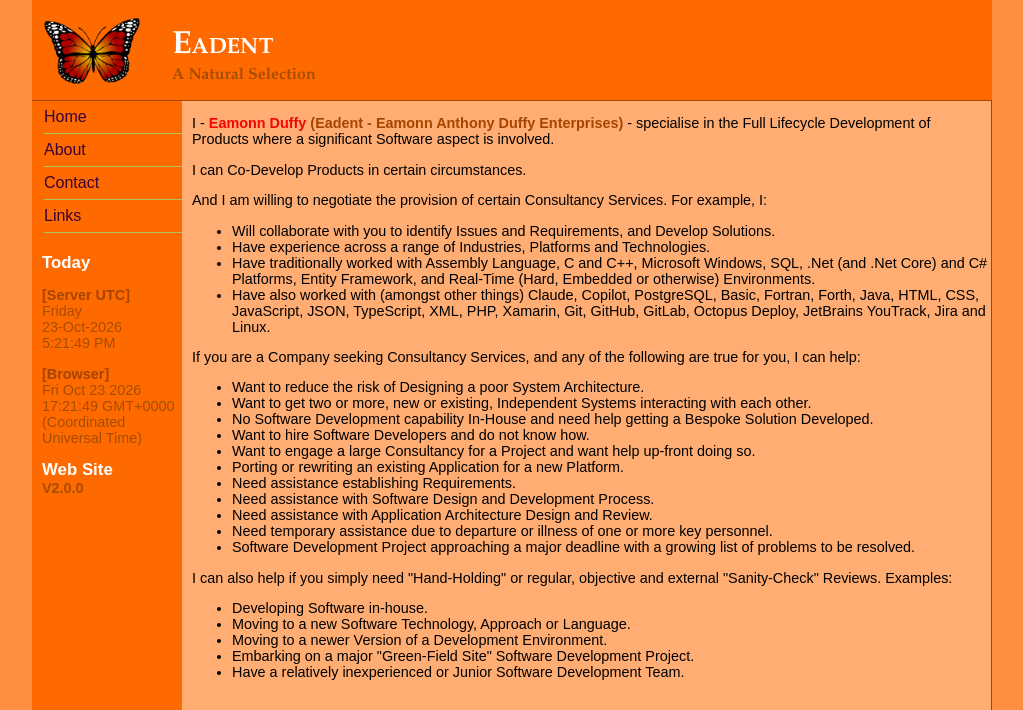
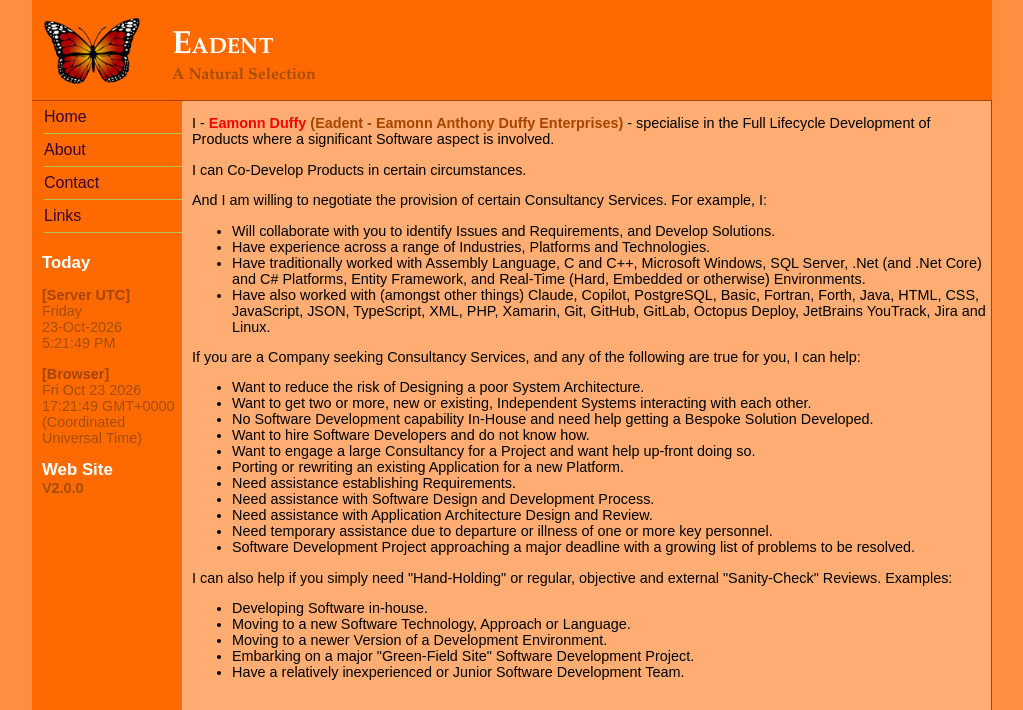
Before and after one commit to Eadent/Eadent, a PHP site: page /Home.php in a window 1280 px wide. Shown: the top 710 px of the page, without its empty margins (128-1151 px from the left). Run offline with PHP 8.4, Linux system fonts and the light colour scheme.

Commit message:
chore: Qualified SQL Server.

```diff
--- a/About.php
+++ b/About.php
@@ -76,7 +76,7 @@
 		I currently live in Dublin, Ireland.
 		</p>
 		<p>
-			My main skills have traditionally been used in Assembly Language, C and C++, Microsoft Windows, SQL, .Net (and .Net Core) and C# Platforms, Entity Framework, and Real-Time (Hard, Embedded or otherwise)
+			My main skills have traditionally been used in Assembly Language, C and C++, Microsoft Windows, SQL Server, .Net (and .Net Core) and C# Platforms, Entity Framework, and Real-Time (Hard, Embedded or otherwise)
 			Environments.
 		</p>
 		<p>
--- a/Home.php
+++ b/Home.php
@@ -71,7 +71,7 @@
 				Have experience across a range of Industries, Platforms and Technologies.
 			</li>
 			<li>
-				Have traditionally worked with Assembly Language, C and C++, Microsoft Windows, SQL, .Net (and .Net Core) and C# Platforms, Entity Framework, and Real-Time (Hard, Embedded or otherwise)
+				Have traditionally worked with Assembly Language, C and C++, Microsoft Windows, SQL Server, .Net (and .Net Core) and C# Platforms, Entity Framework, and Real-Time (Hard, Embedded or otherwise)
 					Environments.
 			</li>
 			<li>
```
